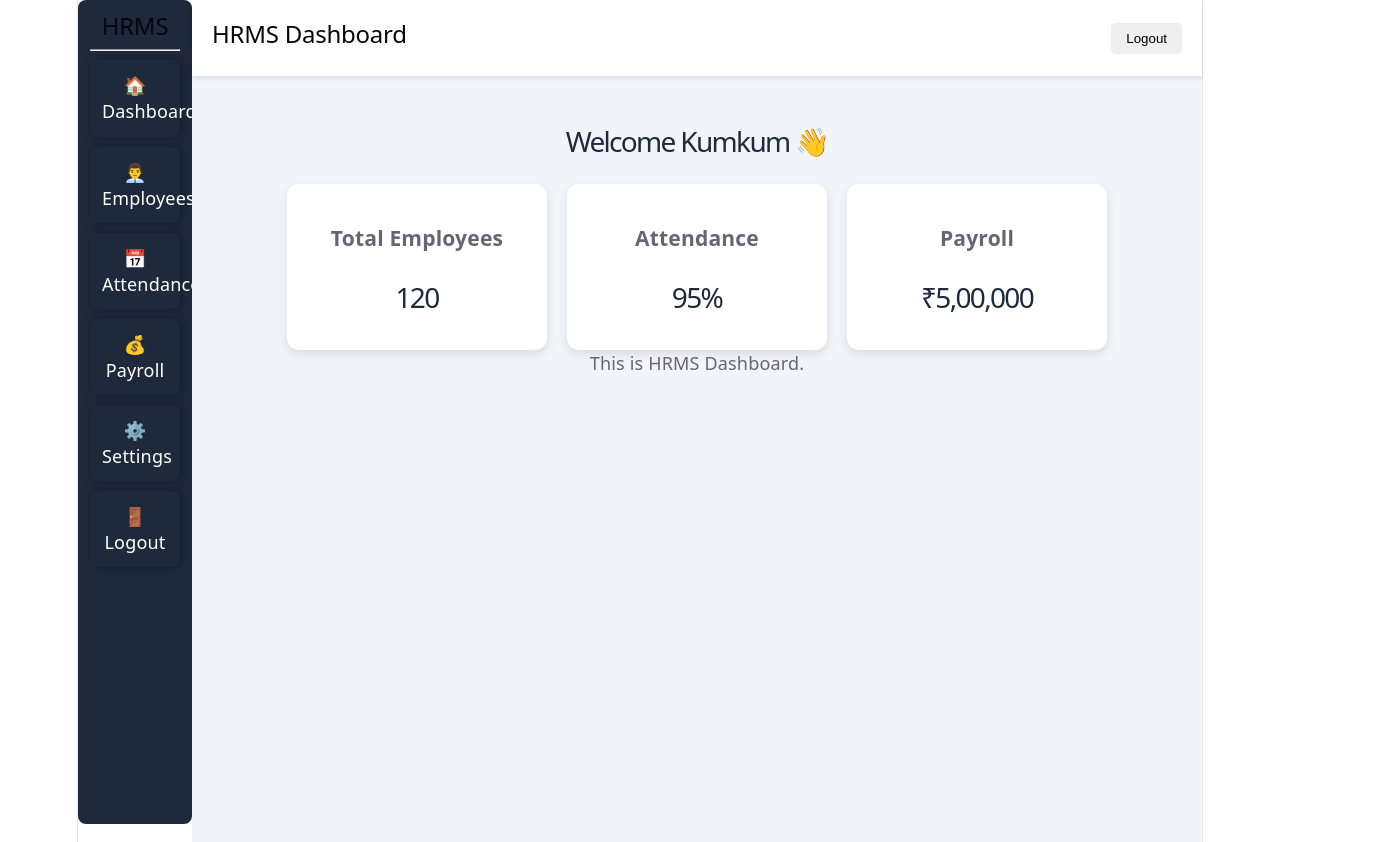
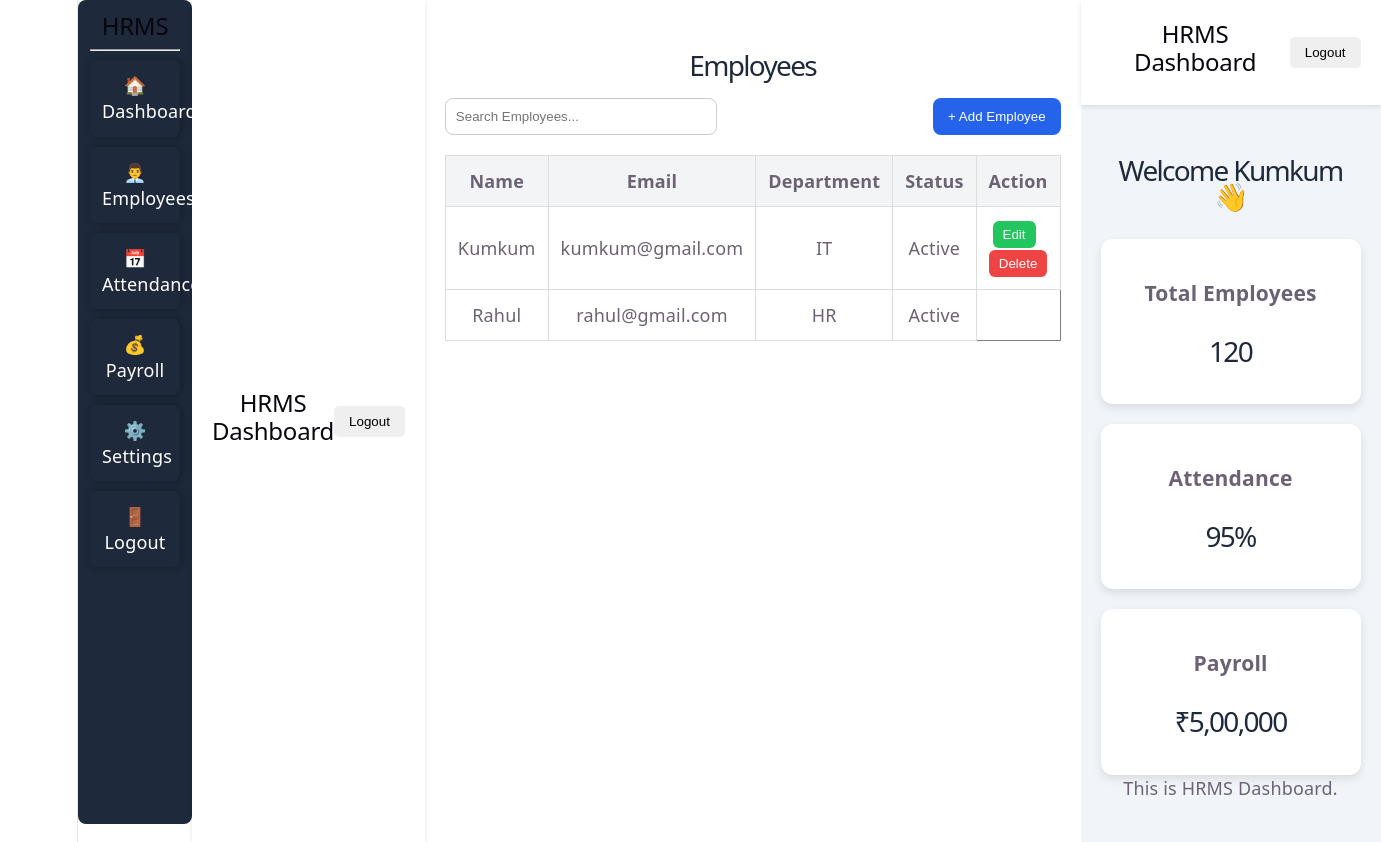
Before and after one commit to KumkumDadhich/infotact-hrms-dashboard, a React app: page / in a window 1280 px wide. Shown: the whole page, 1381 px wide, since content can reach past the window. Built offline with nearby package versions, Linux system fonts and the light colour scheme; the HTML template or start-up script is replaced by a standard one.

Commit message:
feat: create employee management page UI (fixes #6)

```diff
--- a/src/App.jsx
+++ b/src/App.jsx
@@ -1,3 +1,4 @@
+import EmployeePage from "./pages/EmployeePage";
 import DashboardCard from "./components/DashboardCard";
 import Sidebar from "./components/Sidebar";
 import Navbar from "./components/Navbar";
@@ -6,6 +7,9 @@ function App() {
   return (
     <div style={{ display: "flex" }}>
       <Sidebar />
+      <Navbar />
+       <EmployeePage />
+
 
       <div
         style={{
--- /dev/null
+++ b/src/pages/EmployeePage.css
@@ -0,0 +1,63 @@
+.employee-container{
+    padding: 20px;
+}
+
+.employee-header{
+    display: flex;
+    justify-content: space-between;
+    margin-bottom: 20px;
+}
+
+.search-box{
+    padding: 10px;
+    width: 250px;
+    border: 1px solid #ccc;
+    border-radius: 8px;
+}
+
+.add-btn{
+    padding: 10px 15px;
+    border: none;
+    border-radius: 8px;
+    background-color: #2563eb;
+    color: white;
+    cursor: pointer;
+}
+
+.add-btn:hover{
+    background-color: #1d4ed8;
+}
+
+table{
+    width: 100%;
+    border-collapse: collapse;
+}
+
+th, td{
+    border: 1px solid #ddd;
+    padding: 12px;
+    text-align: center;
+}
+
+th{
+    background-color: #f3f4f6;
+}
+
+.edit-btn{
+  background: #22c55e;
+  color: white;
+  border: none;
+  padding: 6px 10px;
+  border-radius: 6px;
+  margin-right: 8px;
+  cursor: pointer;
+}
+
+.delete-btn{
+  background: #ef4444;
+  color: white;
+  border: none;
+  padding: 6px 10px;
+  border-radius: 6px;
+  cursor: pointer;
+}
--- /dev/null
+++ b/src/pages/EmployeePage.jsx
@@ -0,0 +1,57 @@
+import "./EmployeePage.css";
+function EmployeePage() {
+  return (
+    <div  className="employee-container">
+      <h1>Employees</h1>
+
+      <div className="employee-header">
+
+    <input
+    className="search-box"
+    type="text"
+    placeholder="Search Employees..."/>
+
+    <button className="add-btn">
+    + Add Employee
+    </button>
+
+</div>
+
+      <table border="1">
+        <thead>
+          <tr>
+            <th>Name</th>
+            <th>Email</th>
+            <th>Department</th>
+            <th>Status</th>
+            <th>Action</th>
+          </tr>
+        </thead>
+
+        <tbody>
+          <tr>
+            <td>Kumkum</td>
+            <td>kumkum@gmail.com</td>
+            <td>IT</td>
+            <td>Active</td>
+            <td>
+  <button className="edit-btn">Edit</button>
+  <button className="delete-btn">Delete</button>
+</td>
+          </tr>
+
+          <tr>
+            <td>Rahul</td>
+            <td>rahul@gmail.com</td>
+            <td>HR</td>
+            <td>Active</td>
+
+          </tr>
+        </tbody>
+      </table>
+
+    </div>
+  );
+}
+
+export default EmployeePage;
```
